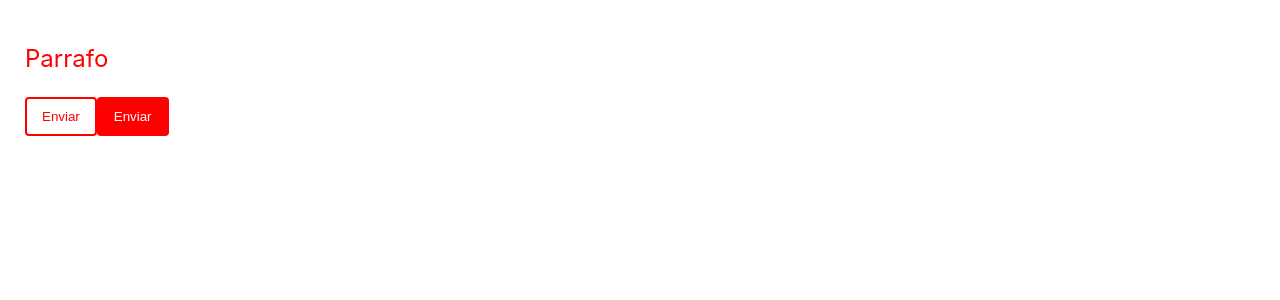
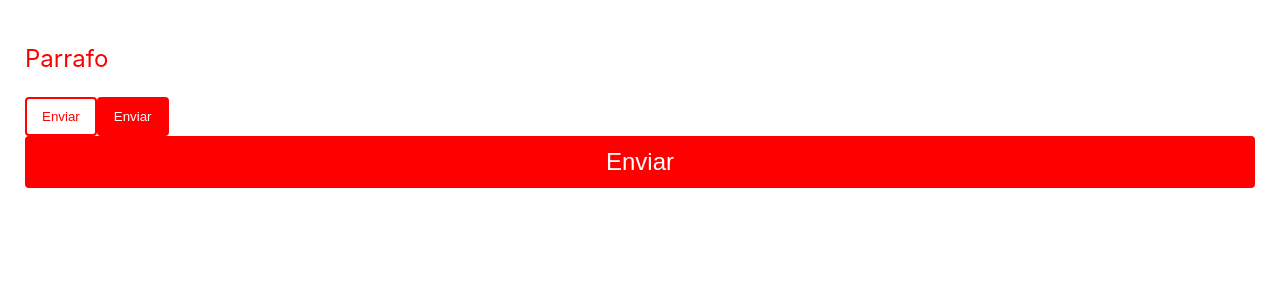
Before and after one commit to mercado-carlos/react-guia-definitiva-holamundo, a React (Vite) app: page / in a window 1280 px wide. Shown: the top 300 px of the page. Built offline with nearby package versions, Linux system fonts and the light colour scheme.

Commit message:
Extendiendo estilos

```diff
--- a/src/App.tsx
+++ b/src/App.tsx
@@ -10,12 +10,17 @@ const Content = styled.div`
     padding: 20px 25px;
 `;
 
-const Button = styled.button`
+const Button = styled.button<{ primary?: boolean }>`
     background-color: ${(props) => (props.primary ? 'red' : 'white')};
     color: ${(props) => (props.primary ? 'white' : 'red')};
     padding: 10px 15px;
     border: solid 2px red;
     border-radius: 4px;
+`;
+
+const BlockButton = styled(Button)`
+    width: 100%;
+    font-size: 24px;
 `;
 
 const App = () => {
@@ -24,6 +29,7 @@ const App = () => {
             <P>Parrafo</P>
             <Button>Enviar</Button>
             <Button primary>Enviar</Button>
+            <BlockButton primary>Enviar</BlockButton>
         </Content>
     );
 };
```
